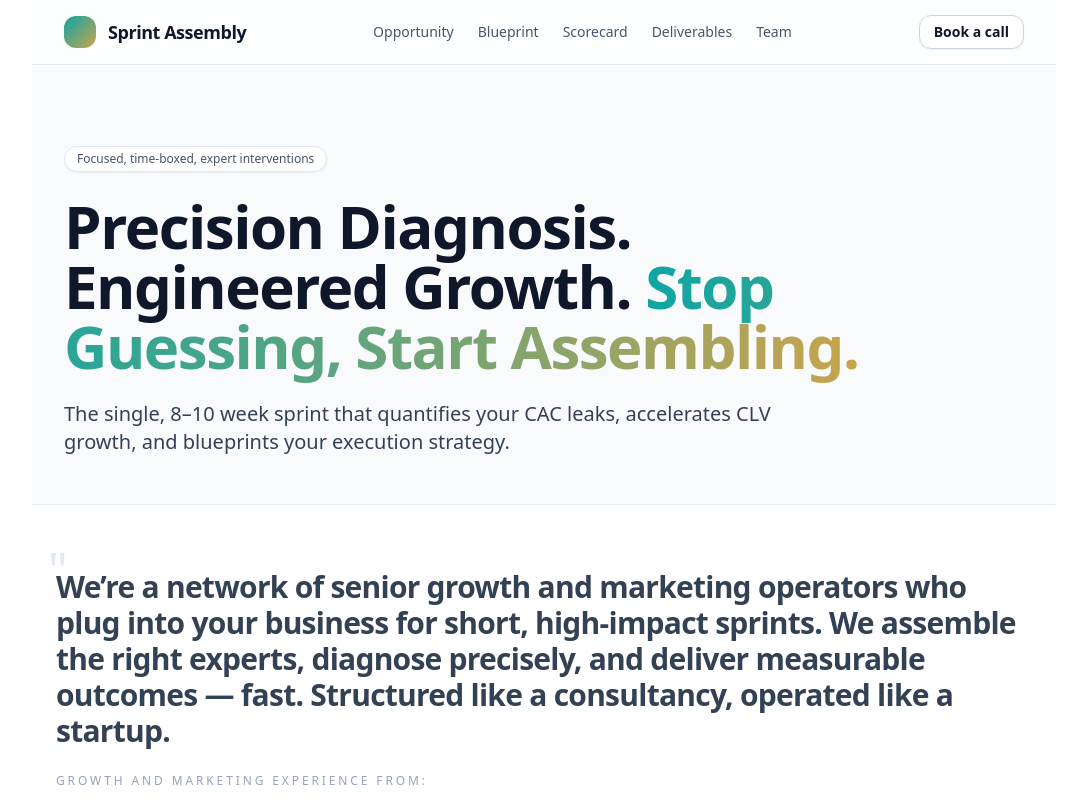
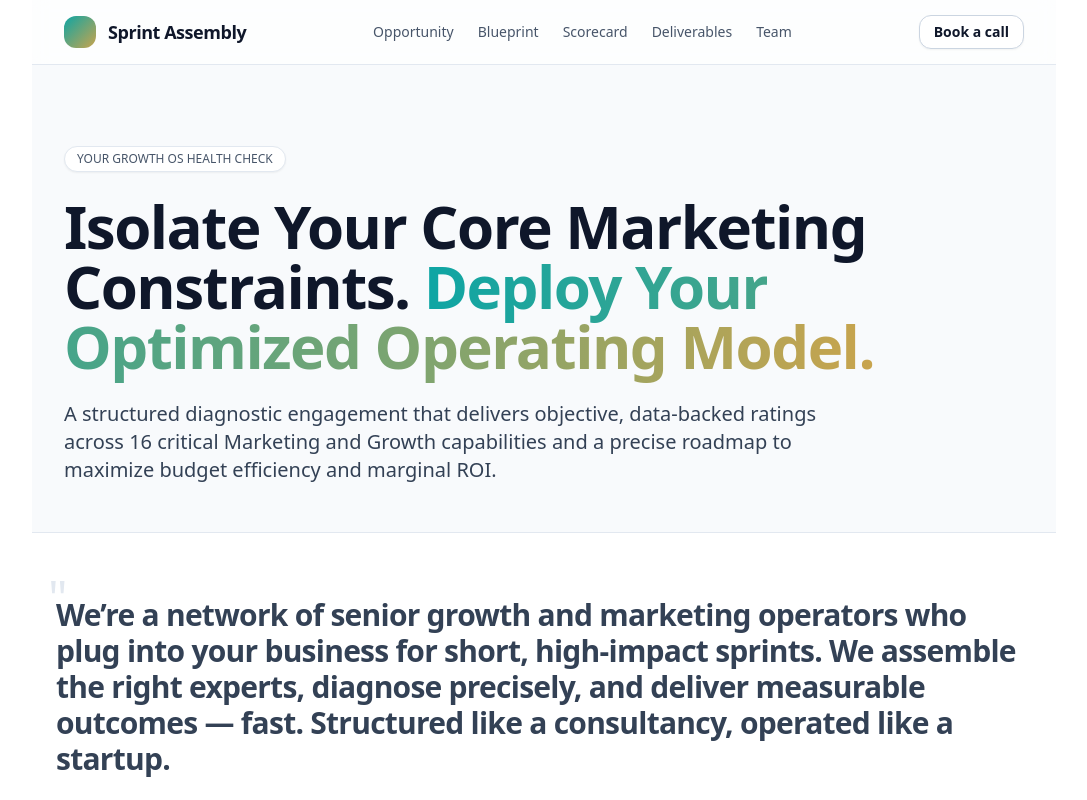
Before and after one commit to nabiliogram/sprint, a React (Vite) app: page / in a window 1280 px wide. Shown: the top 800 px of the page, without its empty margins (96-1183 px from the left). Built offline with nearby package versions, Linux system fonts and the light colour scheme.

Commit message:
Update App.jsx

```diff
--- a/src/App.jsx
+++ b/src/App.jsx
@@ -497,19 +497,18 @@ const App = () => {
             transition={{ duration: 0.7 }}
             className="max-w-4xl"
           >
-            <Pill>Focused, time‑boxed, expert interventions</Pill>
+            <Pill>YOUR GROWTH OS HEALTH CHECK</Pill>
             <h1 className="mt-6 text-4xl sm:text-6xl font-black tracking-tight leading-[1.05] text-slate-900">
-              Precision Diagnosis. Engineered Growth.{" "}
+              Isolate Your Core Marketing Constraints.{" "}
               <span
                 className="text-transparent bg-clip-text"
                 style={{ backgroundImage: `linear-gradient(90deg, ${PALETTE.teal}, ${PALETTE.gold})` }}
               >
-                Stop Guessing, Start Assembling.
+                Deploy Your Optimized Operating Model.
               </span>
             </h1>
             <p className="mt-6 text-lg sm:text-xl text-slate-700 max-w-3xl">
-              The single, 8–10 week sprint that quantifies your CAC leaks, accelerates CLV growth, and blueprints your
-              execution strategy.
+              A structured diagnostic engagement that delivers objective, data-backed ratings across 16 critical Marketing and Growth capabilities and a precise roadmap to maximize budget efficiency and marginal ROI.
             </p>
           </MotionDiv>
         </div>
```
